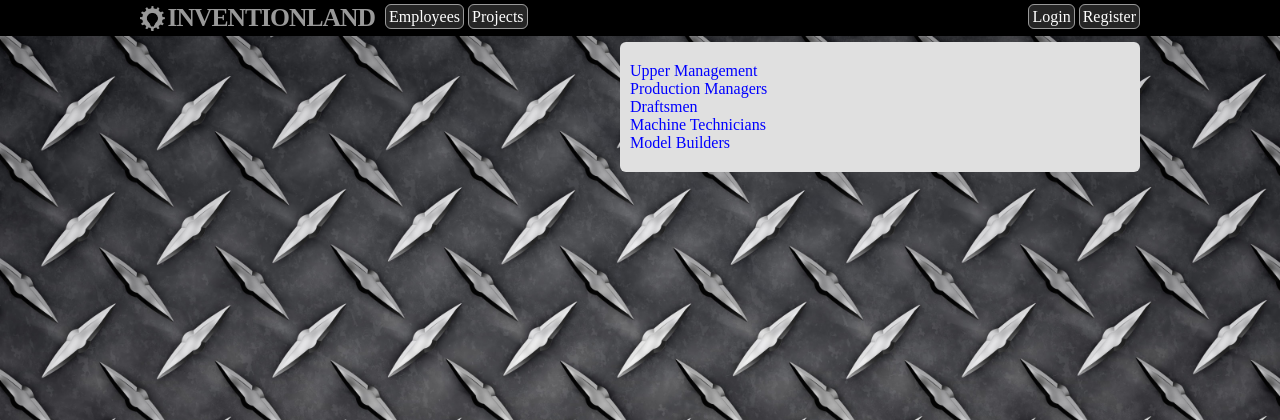
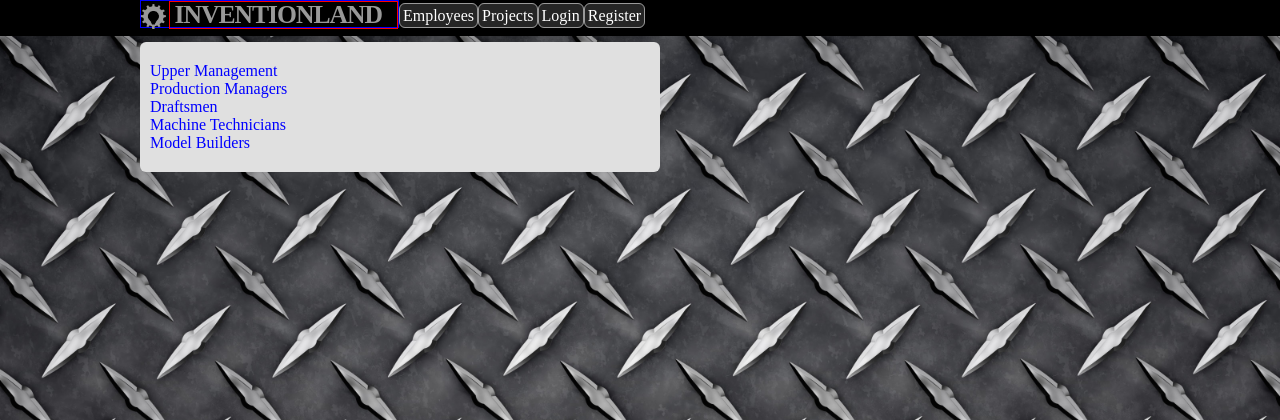
Before and after one commit to youngwebking/envInventionlog, a Django app: page /employees/ in a window 1280 px wide. Shown: the top 420 px of the page. Run offline with Django 3.2, Linux system fonts and the light colour scheme; some libraries are stand-ins or nearby versions.

Commit message:
experiment a bit

```diff
--- a/static/css/main.css
+++ b/static/css/main.css
@@ -36,7 +36,7 @@ ul{
 	list-style: none;
 }
 ul li{
-	display: inline;
+
 }
 ol{
 	list-style: none;
@@ -55,14 +55,29 @@ header{
 	background-color: #000;
 	height: 36px;
 	width: 100%;
+	display: -webkit-box;
+	-webkit-box-orient: horizontal;
+	-webkit-box-flex: 1;
 }
 footer{
 
+}
+#nav-logo li{
+	float: left;
+}
+#nav-links li{
+	float: left;
+}
+#login-links li{
+	float: left;
 }
 #container{
 	top: 0px;
 	background-color: none;
 	max-width:1000px;
+	display: -webkit-box;
+	-webkit-box-orient: vertical;
+	-webkit-box-flex: 1;
 	overflow: hidden;
 	margin: 0 auto;
 	background-color: inherit;
@@ -72,18 +87,23 @@ footer{
 	padding-top: 0px;
 	padding-bottom: 8px;
 	margin: 0 auto;
+	display: -webkit-box;
 }
 #logo{
 	height: 25px;
-	float: left;
 	padding-right: 3px;
-	padding-top: 6px;
+	padding-top: 3px;
+	display: -webkit-box;
 }
 #logo-text{
+	border: 1px solid red;
+	margin-bottom: 7px;
+}
+#logo-text-link{
 	color: #999;
-	float: left;
 	margin-right: 10px;
-	margin-top: 5;
+	margin-top: 3px;
+	padding: 5px;
 	font-size: 1.6em;
 	font-weight: bold;
 	letter-spacing: -1px;
@@ -91,41 +111,31 @@ footer{
 	text-decoration: none;
 }
 #nav-logo{
-
+	border: 1px solid blue;
 }
 #nav-links{
-	float: left;
-	margin-top: 8;
+	margin-top: 7;
 }
 #login-links{
+	margin-top: 7;
 	float: right;
-	margin-top: 8;
-}
-#home-login{
-
 }
 #form-field{
-	float: right;
 }
 #employeelist{
 	width: 500px;
-	float: right;
 }
 #singleemployee{
 	width: 100px;
-	float: left;
 }
 #queue{
 	width: 300px;
-	float: right;
 }
 #projectlist{
 	width: 500px;
-	float: right;
 }
 #singleproject{
 	width: 500px;
-	float: right;
 }
 #register_div{
 	border: 1px; solid #000;
@@ -135,14 +145,11 @@ footer{
 }
 #disclaimer{
 	font-size: 2.05em;
-	float: left;
 }
 .left{
-	float: left;
 	padding-left: 3px;
 }
 .right{
-	float: right;
 	padding-right: 3px;
 }
 .center{
@@ -192,7 +199,6 @@ footer{
 	border-radius: 10px;
 }
 .form-container{
-	float: right;
 	background-color: #e0e0e0;
 	border-radius: 6px;
 	text-align: center;
--- a/templates/base.html
+++ b/templates/base.html
@@ -11,21 +11,21 @@
 <header>
 	<div id="navbar">
 		<ul id="nav-logo">
-			<li><a href="/"><img src="/static/img/inventionland_logo.png" id="logo"/></a></li>
-			<li><a href="/" id="logo-text">INVENTIONLAND</a></li>
+			<li id="logo-link"><a href="/"><img src="/static/img/inventionland_logo.png" id="logo"/></a></li>
+			<li id="logo-text"><a href="/" id="logo-text-link">INVENTIONLAND</a></li>
 		</ul>
 		<ul id="nav-links">
-		   <li><a href="/employees/" ><p class="nav-button">Employees</p></a></li>
-		   <li><a href="/projects/" ><p class="nav-button">Projects</p></a></li>
+		   <li id="nav-link"><a href="/employees/" ><p class="nav-button">Employees</p></a></li>
+		   <li id="nav-link"><a href="/projects/" ><p class="nav-button">Projects</p></a></li>
 		</ul>
 		<ul id="login-links">
 			{% if user.is_authenticated %}{% with username=user.username job=user.employee.job %}
-				<li><a href="{% get_template_profile_link username job %}"><p class="nav-button">Profile</p></a></li>
+				<li id="login-link"><a href="{% get_template_profile_link username job %}"><p class="nav-button">Profile</p></a></li>
 				{% endwith %}
-				<li><a href="/logout/"><p class="nav-button">Logout</p></a></li>
+				<li id="login-link"><a href="/logout/"><p class="nav-button">Logout</p></a></li>
 			{% else %}
-		   	<li><a href="/login/"><p class="nav-button">Login</p></a></li>
-		   	<li><a href="/register/"><p class="nav-button">Register</p></a></li>
+		   	<li id="login-link"><a href="/login/"><p class="nav-button">Login</p></a></li>
+		   	<li id="login-link"><a href="/register/"><p class="nav-button">Register</p></a></li>
 		   {% endif %}
 		</ul>
 	</div>
```
